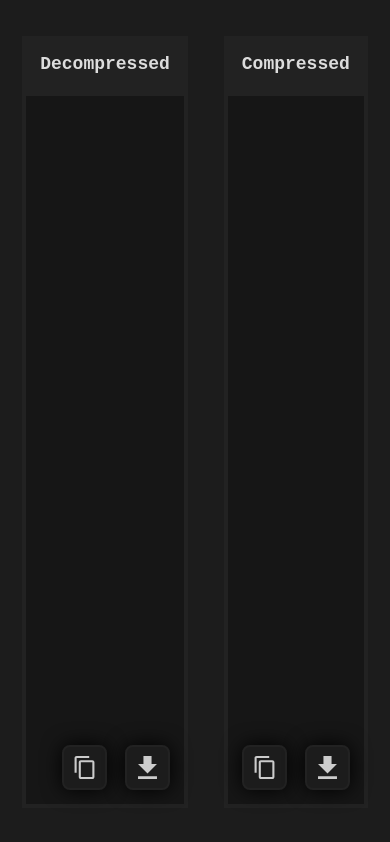
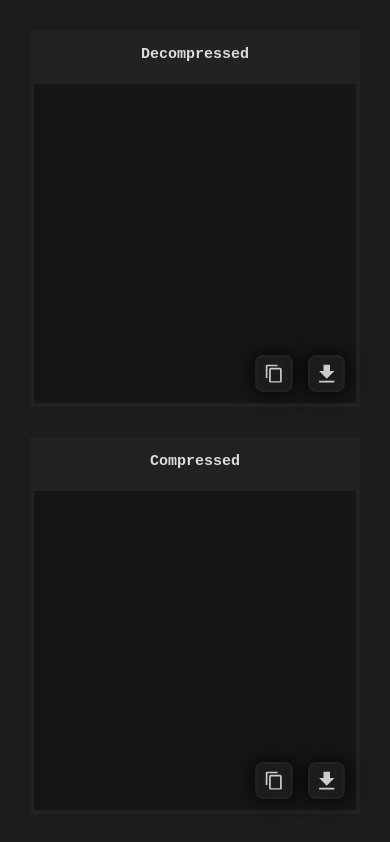
Before and after one commit to NaeemBolchhi/Pako-Playfield, a plain HTML site: page index.html in a window 390 px wide. Drawn offline with Linux system fonts and the light colour scheme.

Commit message:
Add files via upload

```diff
--- a/css/main.scss
+++ b/css/main.scss
@@ -1,3 +1,9 @@
+@mixin resFont($width, $size) {
+    @media screen and (max-width: $width) {
+        font-size: $size;
+    }
+}
+
 * {
     box-sizing: border-box;
     outline: none;
@@ -6,13 +12,17 @@
 html, body, content {
     height: 100%;
     width: 100%;
+    line-height: 1.3;
 }
 
 html, body {
     margin: 0;
     padding: 0;
+    font-family: monospace;
     font-size: 18px;
-    font-family: monospace;
+    @include resFont(1180px, 17px);
+    @include resFont(960px, 16px);
+    @include resFont(840px, 15px);
 }
 
 body {
@@ -24,6 +34,9 @@ content {
     padding: 2rem;
     display: flex;
     flex-direction: row;
+    @media screen and (max-width: 760px) {
+        flex-direction: column;
+    }
     align-items: center;
     justify-content: center;
     gap: 2rem;
@@ -31,6 +44,7 @@ content {
     inflated, deflated {
         position: relative;
         height: 100%;
+        width: 100%;
         flex-grow: 1;
         background: #222222;
         display: flex;
```
Also changed, not shown: css/main.css, css/main.min.css, 1 other file.
